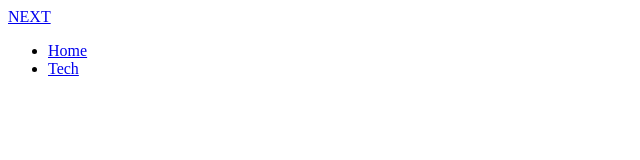
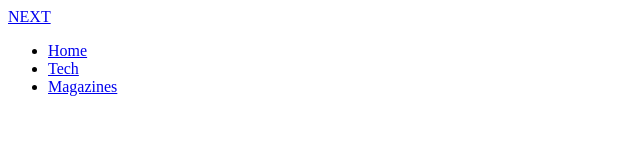
Before and after one commit to joshua-haunty/javascript-fun, a plain HTML site: page index.html in a window 1280 px wide. Shown: the whole page, without its empty margins (0-640 px from the left). Drawn offline with Linux system fonts and the light colour scheme.

Commit message:
hmm is ssh working?

```diff
--- a/index.html
+++ b/index.html
@@ -24,6 +24,9 @@
                 <li class="navbar__item">
                     <a href="/tech.html" class="navbar__links"> Tech </a>
                 </li>
+                <li class="navbar__item">
+                    <a href="/tech.html" class="navbar__links"> Magazines </a>
+                </li>
             </ul>
         </div>
     </nav>
```
